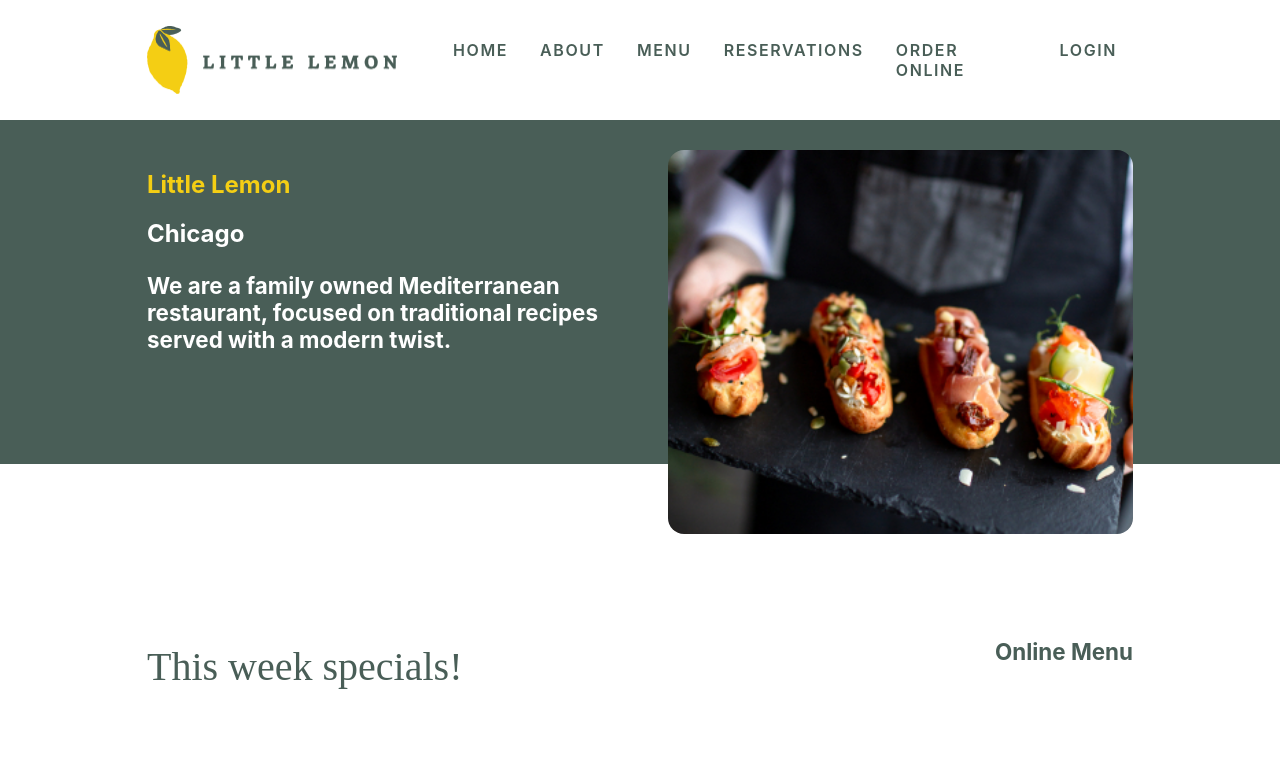
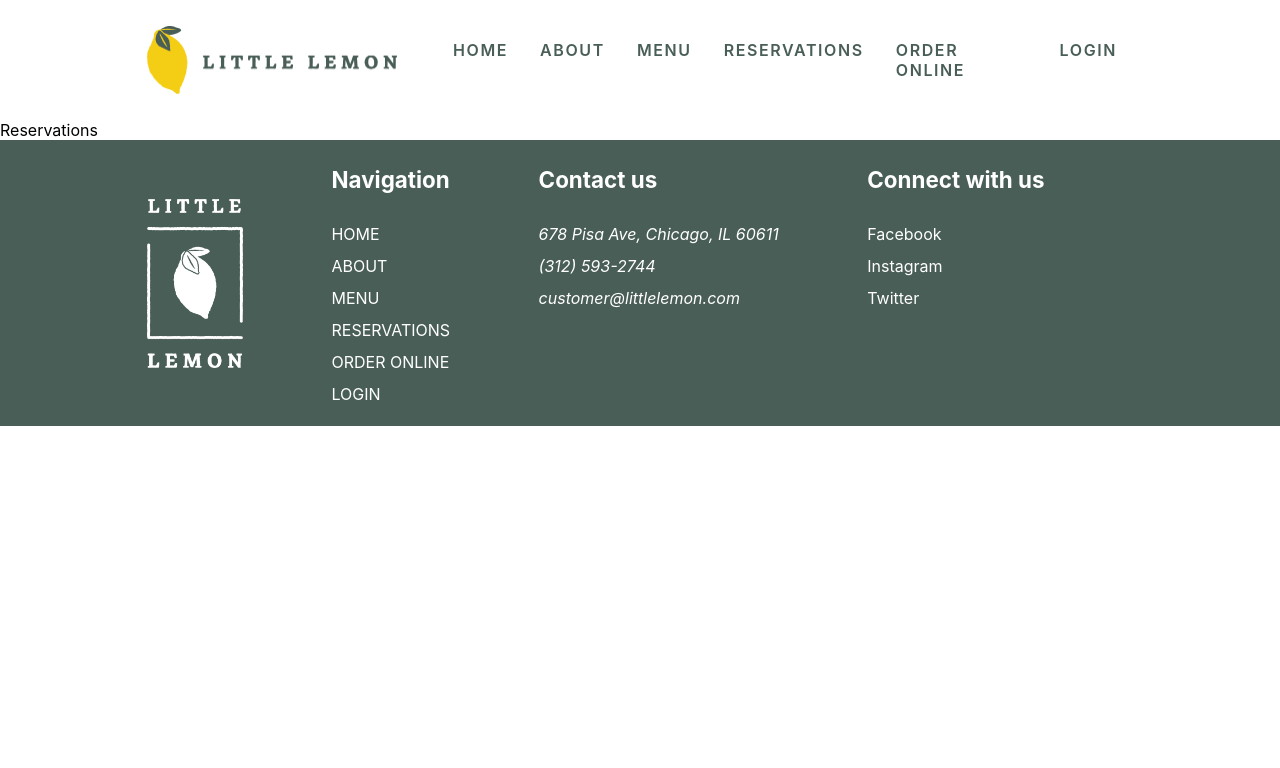
Before and after one commit to MohamadHajHassan/little-lemon-restaurant-frontend, a React (Create React App) app: page /reservations in a window 1280 px wide. Shown: the top 768 px of the page. Built offline with nearby package versions, Linux system fonts and the light colour scheme.

Commit message:
refactor routing and add new pages

```diff
--- a/src/App.js
+++ b/src/App.js
@@ -1,13 +1,28 @@
 import "./App.css";
+import Home from "pages/Home";
 import Footer from "./components/Footer";
 import Header from "./components/Header";
-import Main from "./components/Main";
+import { Routes, Route } from "react-router-dom";
+import UnderConstruction from "pages/UnderConstruction";
+import Reservations from "pages/Reservations";
 
 function App() {
     return (
         <>
             <Header />
-            <Main />
+            <main>
+                <Routes>
+                    <Route path="/" element={<Home />} />
+                    <Route path="/about" element={<UnderConstruction />} />
+                    <Route path="/menu" element={<UnderConstruction />} />
+                    <Route path="/reservations" element={<Reservations />} />
+                    <Route
+                        path="/order-online"
+                        element={<UnderConstruction />}
+                    />
+                    <Route path="/login" element={<UnderConstruction />} />
+                </Routes>
+            </main>
             <Footer />
         </>
     );
--- a/src/components/Main.jsx
+++ /dev/null
@@ -1,18 +0,0 @@
-import React from "react";
-import Hero from "./Hero";
-import Specials from "./Specials";
-import Testimonials from "./Testimonials";
-import AboutUs from "./AboutUs";
-
-const Main = () => {
-    return (
-        <main>
-            <Hero />
-            <Specials />
-            <Testimonials />
-            <AboutUs />
-        </main>
-    );
-};
-
-export default Main;
--- a/src/index.js
+++ b/src/index.js
@@ -1,14 +1,17 @@
-import React from 'react';
-import ReactDOM from 'react-dom/client';
-import './index.css';
-import App from './App';
-import reportWebVitals from './reportWebVitals';
+import React from "react";
+import ReactDOM from "react-dom/client";
+import "./index.css";
+import App from "./App";
+import reportWebVitals from "./reportWebVitals";
+import { BrowserRouter } from "react-router-dom";
 
-const root = ReactDOM.createRoot(document.getElementById('root'));
+const root = ReactDOM.createRoot(document.getElementById("root"));
 root.render(
-  <React.StrictMode>
-    <App />
-  </React.StrictMode>
+    <React.StrictMode>
+        <BrowserRouter>
+            <App />
+        </BrowserRouter>
+    </React.StrictMode>
 );
 
 // If you want to start measuring performance in your app, pass a function
--- /dev/null
+++ b/src/pages/Home.jsx
@@ -0,0 +1,18 @@
+import React from "react";
+import Hero from "../components/Hero";
+import Specials from "../components/Specials";
+import Testimonials from "../components/Testimonials";
+import AboutUs from "../components/AboutUs";
+
+const Home = () => {
+    return (
+        <>
+            <Hero />
+            <Specials />
+            <Testimonials />
+            <AboutUs />
+        </>
+    );
+};
+
+export default Home;
--- /dev/null
+++ b/src/pages/Reservations.jsx
@@ -0,0 +1,7 @@
+import React from "react";
+
+const Reservations = () => {
+    return <div>Reservations</div>;
+};
+
+export default Reservations;
--- /dev/null
+++ b/src/pages/UnderConstruction.jsx
@@ -0,0 +1,7 @@
+import React from "react";
+
+const UnderConstruction = () => {
+    return <div>UnderConstruction</div>;
+};
+
+export default UnderConstruction;
```
